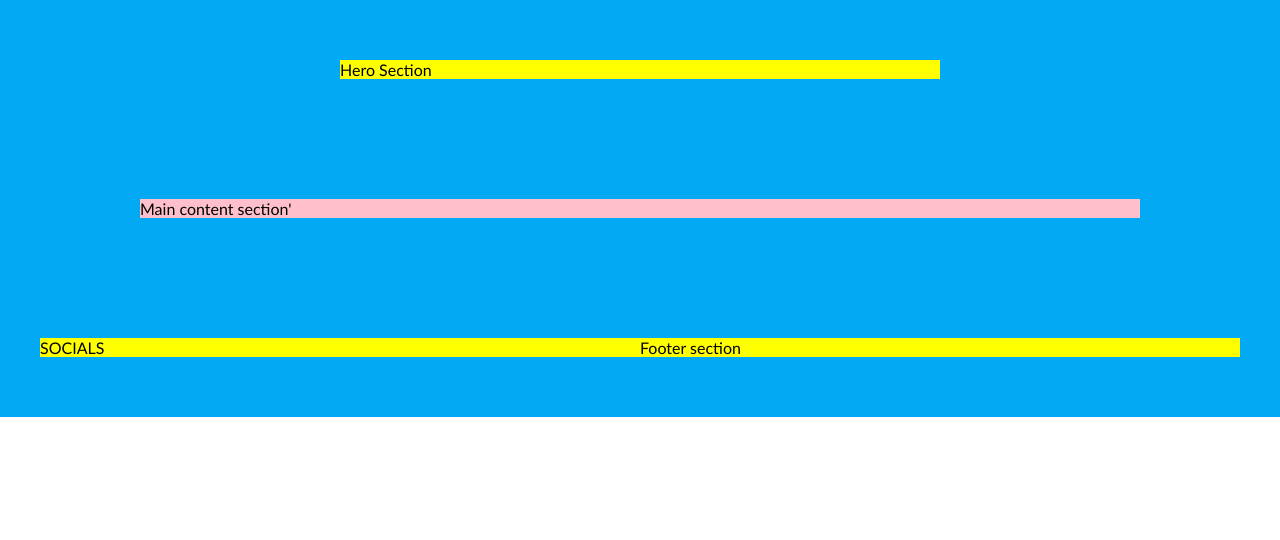
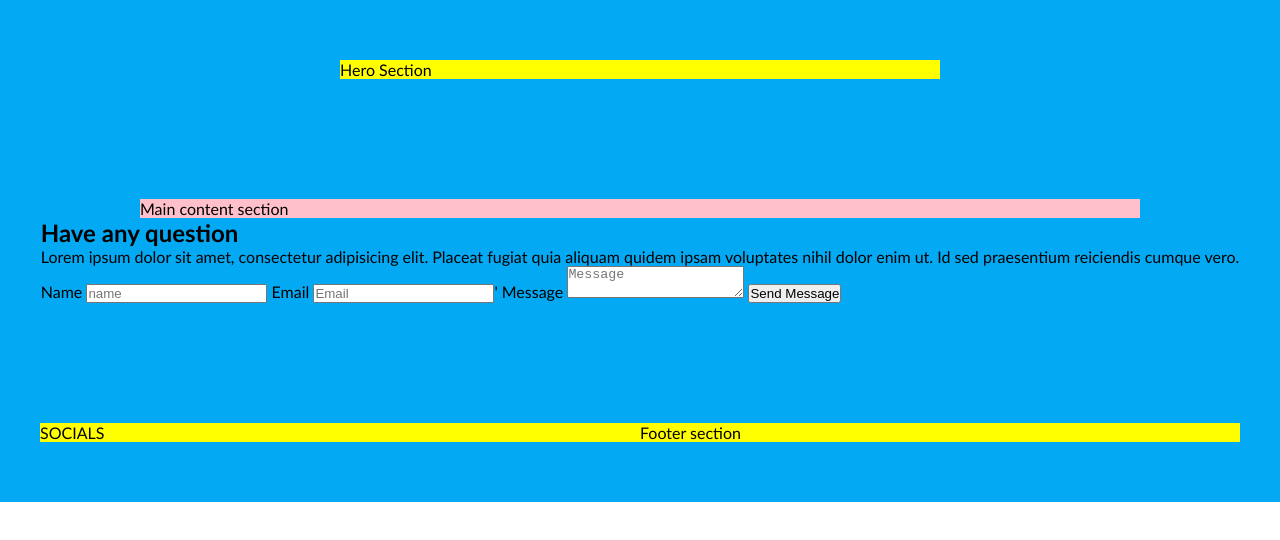
Before and after one commit to ZygimantasL/44-coming-soon, a website: page index.html in a window 1280 px wide. Drawn offline with Linux system fonts and the light colour scheme.

Commit message:
textarea

```diff
--- a/index.html
+++ b/index.html
@@ -17,8 +17,20 @@
         </section>
         <section class="container bg-main">
             <div class="row">
-            Main content section'
+            Main content section
             </div>
+            <div class="column right-column">
+                <h2>Have any question</h2>
+                <p>Lorem ipsum dolor sit amet, consectetur adipisicing elit. Placeat fugiat quia aliquam quidem ipsam voluptates nihil dolor enim ut. Id sed praesentium reiciendis cumque vero.</p>
+            <form class="form">
+                <label for="name">Name</label>
+                <input id="name" type="text" placeholder="name" required>
+                <label for="email">Email</label>
+                <input id="label" type="text" placeholder="Email" required>'
+                <label for="message">Message</label>
+                <textarea id="message" placeholder="Message" required></textarea>
+                <button type="submit">Send Message</button>
+            </form>
         </section>
     </main>
     <footer class="container bg-main">
```
